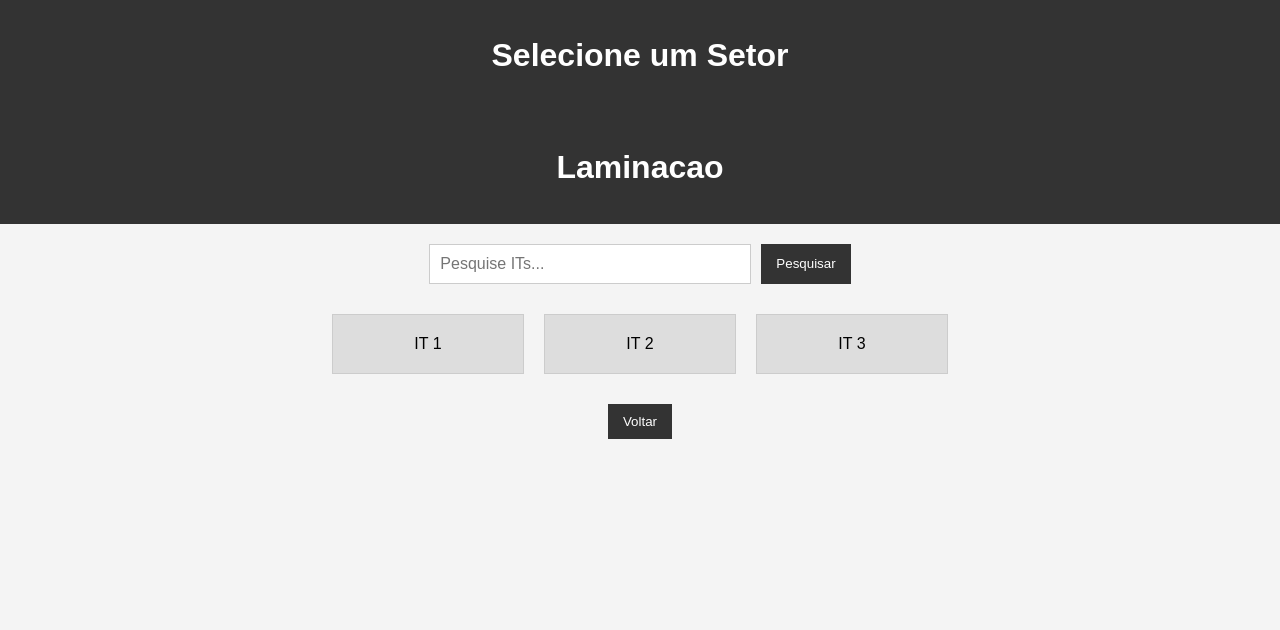
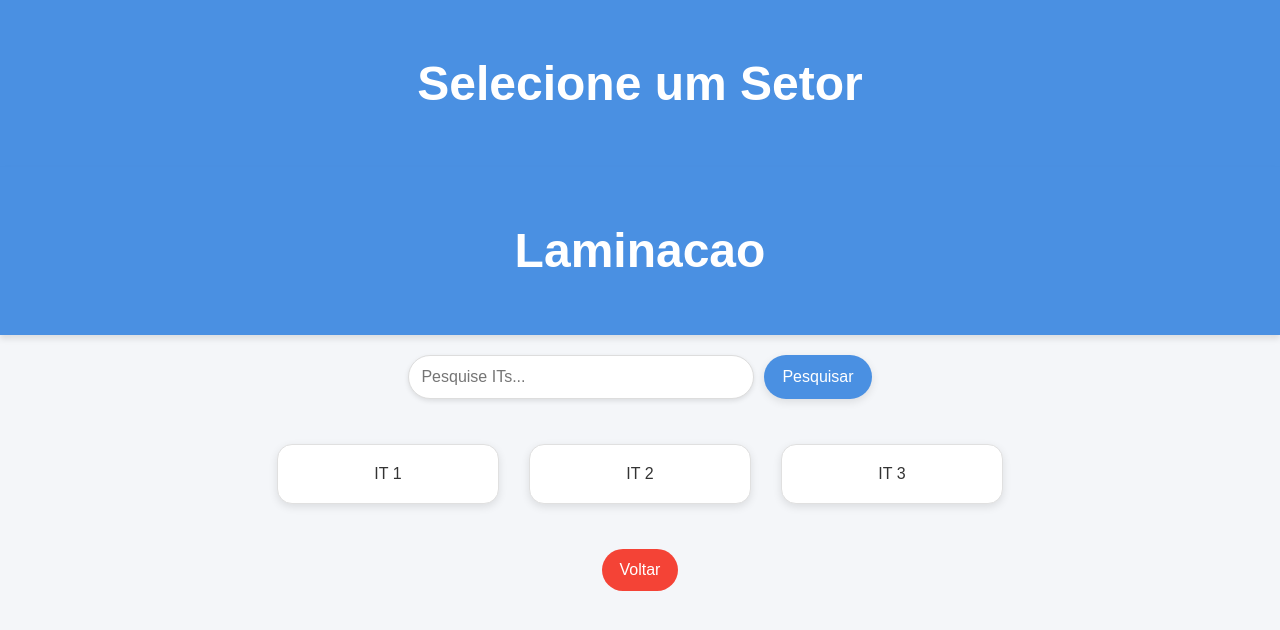
Before and after one commit to Mauthope/IT_frabica_02, a plain HTML site: page index.html in a window 1280 px wide. Both pictures are taken after a click on the element "Laminação". Drawn offline with Linux system fonts and the light colour scheme.

Commit message:
Update index.html

```diff
--- a/index.html
+++ b/index.html
@@ -5,41 +5,49 @@
     <meta name="viewport" content="width=device-width, initial-scale=1.0">
     <title>Home - Setores</title>
     <style>
-        /* CSS diretamente no arquivo HTML */
+        /* Estilo geral e moderno */
         body {
-            font-family: Arial, sans-serif;
+            font-family: 'Arial', sans-serif;
             margin: 0;
             padding: 0;
-            background-color: #f4f4f4;
+            background-color: #f4f6f9;
+            color: #333;
         }
 
         header {
-            background-color: #333;
+            background-color: #4A90E2;
             color: white;
-            padding: 1rem;
+            padding: 1.5rem;
             text-align: center;
+            font-size: 24px;
+            box-shadow: 0 4px 6px rgba(0, 0, 0, 0.1);
         }
 
         .setores-container, .it-container {
             display: flex;
             flex-wrap: wrap;
             justify-content: center;
-            margin: 20px;
+            margin: 30px 10px;
         }
 
         .setor-bloco, .it-bloco {
-            background-color: #ddd;
-            border: 1px solid #ccc;
+            background-color: #fff;
+            border: 1px solid #e0e0e0;
             padding: 20px;
-            margin: 10px;
+            margin: 15px;
             cursor: pointer;
-            transition: background-color 0.3s;
+            transition: all 0.3s ease;
             text-align: center;
-            width: 150px;
+            width: 180px;
+            border-radius: 15px;
+            box-shadow: 0 3px 8px rgba(0, 0, 0, 0.1);
         }
 
         .setor-bloco:hover, .it-bloco:hover {
-            background-color: #bbb;
+            background-color: #4A90E2;
+            color: white;
+            transform: translateY(-5px);
+            box-shadow: 0 6px 12px rgba(0, 0, 0, 0.2);
         }
 
         .search-container {
@@ -49,28 +57,43 @@
         }
 
         input[type="text"] {
-            padding: 10px;
+            padding: 12px;
             font-size: 16px;
-            border: 1px solid #ccc;
-            width: 300px;
+            border: 1px solid #ddd;
+            border-radius: 25px;
+            width: 320px;
             margin-right: 10px;
+            box-shadow: 0 2px 5px rgba(0, 0, 0, 0.1);
         }
 
         button {
-            padding: 10px 15px;
-            background-color: #333;
+            padding: 12px 18px;
+            background-color: #4A90E2;
             color: white;
             border: none;
             cursor: pointer;
+            border-radius: 25px;
+            font-size: 16px;
+            transition: background-color 0.3s ease;
+            box-shadow: 0 3px 8px rgba(0, 0, 0, 0.1);
         }
 
         button:hover {
-            background-color: #555;
+            background-color: #357ABD;
         }
 
         .back-button {
             margin: 20px;
             text-align: center;
+        }
+
+        .back-button button {
+            background-color: #f44336;
+            box-shadow: none;
+        }
+
+        .back-button button:hover {
+            background-color: #d32f2f;
         }
     </style>
 </head>
```
